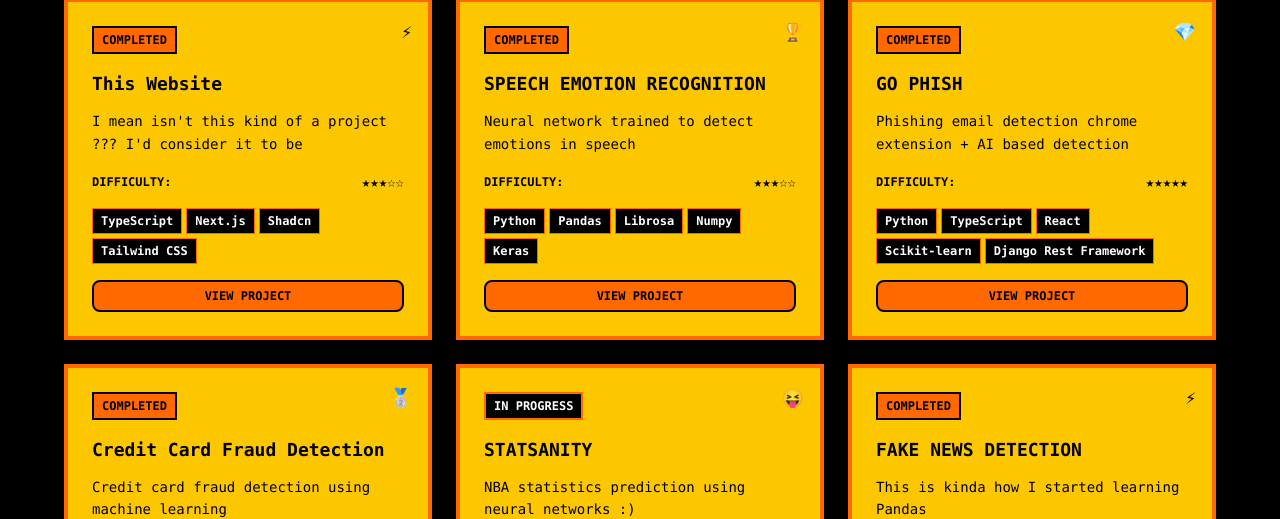
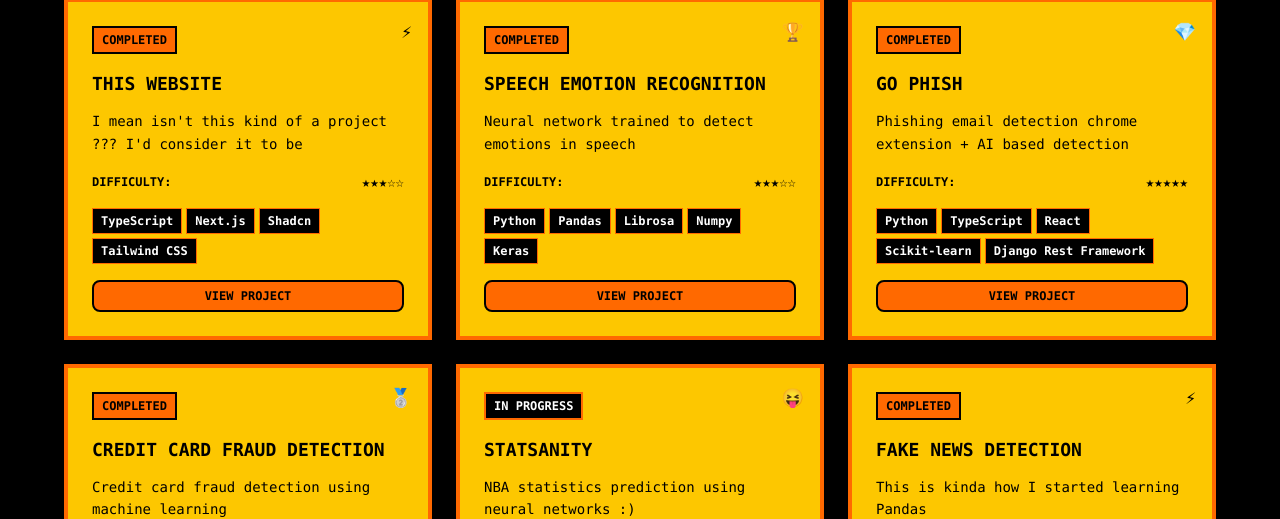
Before and after one commit to Sodhi-S/Personal-Portfolio, a Next.js app: page /projects in a window 1280 px wide. Shown: the part 278-797 px from the top of the page. Built offline with nearby package versions, Linux system fonts and the light colour scheme.

Commit message:
consistency in naming style of projects

```diff
--- a/components/projects-section.tsx
+++ b/components/projects-section.tsx
@@ -3,7 +3,7 @@ import { Button } from "@/components/ui/button"
 export function ProjectsSection() {
   const projects = [
     {
-      title: "This Website",
+      title: "THIS WEBSITE",
       description: "I mean isn't this kind of a project ??? I'd consider it to be",
       tech: ["TypeScript", "Next.js", "Shadcn", "Tailwind CSS"],
       status: "COMPLETED",
@@ -30,7 +30,7 @@ export function ProjectsSection() {
       link: "https://github.com/achow111/go-phish-",
     },
     {
-      title: "Credit Card Fraud Detection",
+      title: "CREDIT CARD FRAUD DETECTION",
       description: "Credit card fraud detection using machine learning",
       tech: ["Python", "Pandas", "Scikit Learn", "MatPlotLib"],
       status: "COMPLETED",
```
